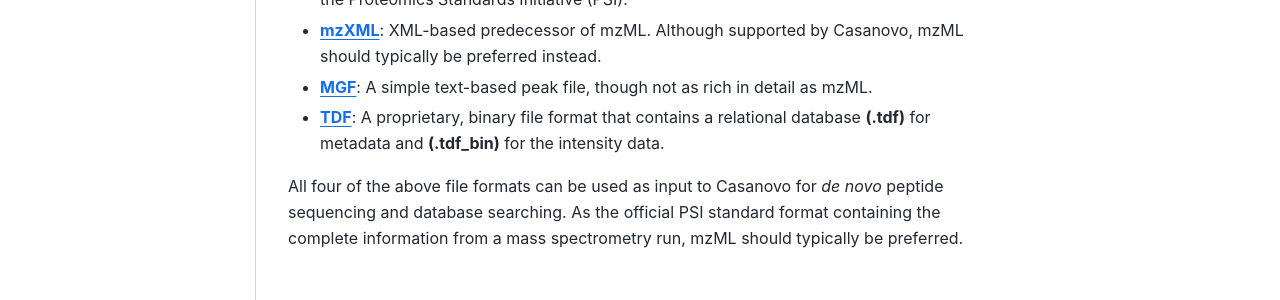
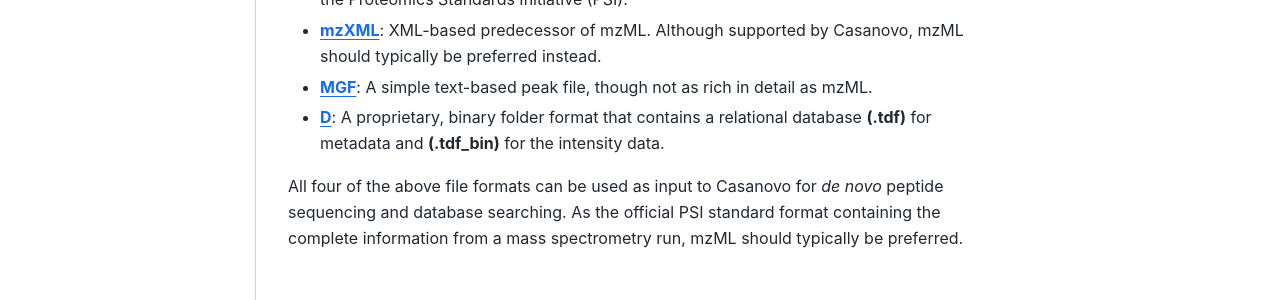
Before and after one commit to Noble-Lab/casanovo, a Sphinx documentation site: the page built from docs/file_formats.md, in a window 1280 px wide and 900 px high. Shown: the part 403-703 px from the top of the window. Built offline with Sphinx 7.4.7 and the Sphinx Book theme 1.1.4, drawn with Linux system fonts in a browser that asks for light colours.

```diff
--- a/docs/file_formats.md
+++ b/docs/file_formats.md
@@ -9,7 +9,7 @@ When you are ready to use Casanovo, you can input your MS/MS spectra in one of t
 - **[mzML](https://doi.org/10.1074/mcp.R110.000133)**: XML-based mass spectrometry community standard file format developed by the Proteomics Standards Initiative (PSI).
 - **[mzXML](https://doi.org/10.1038/nbt1031)**: XML-based predecessor of mzML. Although supported by Casanovo, mzML should typically be preferred instead.
 - **[MGF](https://www.matrixscience.com/help/data_file_help.html)**: A simple text-based peak file, though not as rich in detail as mzML.
-- **[TDF](https://doi.org/10.1016/j.mcpro.2021.100149)**: A proprietary, binary file format that contains a relational database **(.tdf)** for metadata and **(.tdf_bin)** for the intensity data.
+- **[D](https://doi.org/10.1016/j.mcpro.2021.100149)**: A proprietary, binary folder format that contains a relational database **(.tdf)** for metadata and **(.tdf_bin)** for the intensity data.
 
 All four of the above file formats can be used as input to Casanovo for *de novo* peptide sequencing and database searching.
 As the official PSI standard format containing the complete information from a mass spectrometry run, mzML should typically be preferred.
```
Also changed, not shown: CHANGELOG.md (+1 -1 lines), 2 other files.
